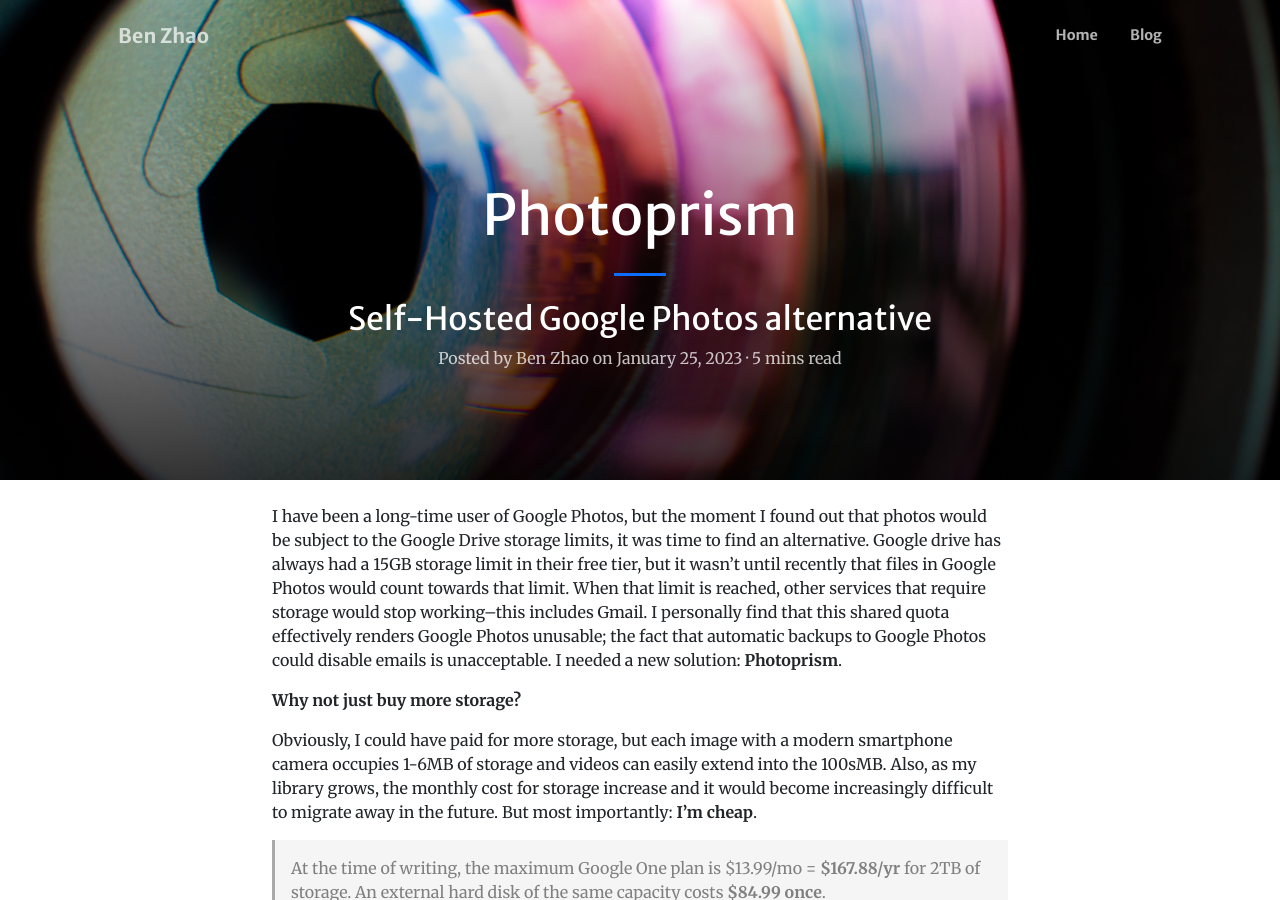
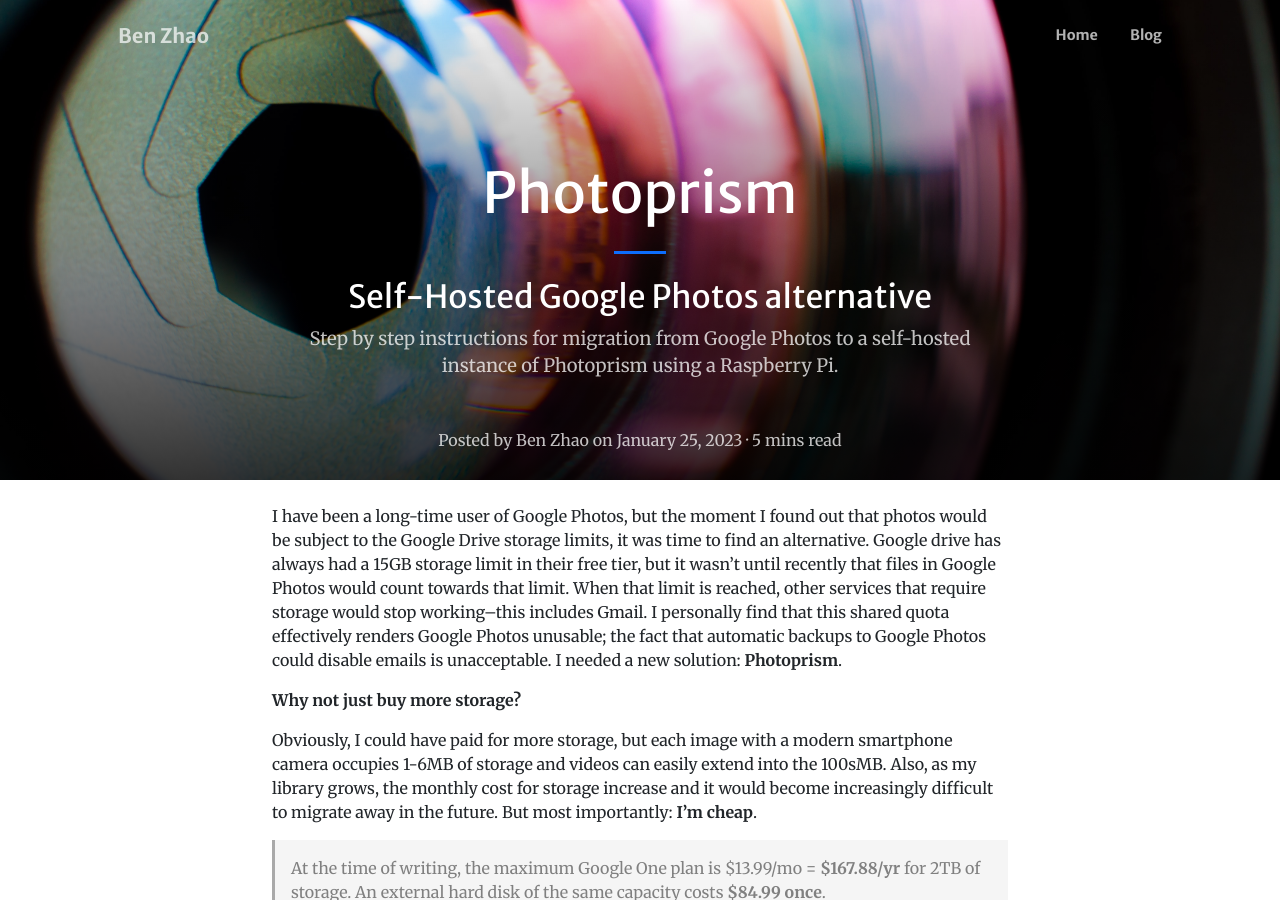
Before and after one commit to wenbenz/bootstrap5-creative-jekyll, a Jekyll site: the page built from _posts/2023-01-25-photoprism.md, in a window 1280 px wide and 900 px high. Built offline with Jekyll 4.4.1, drawn with Linux system fonts in a browser that asks for light colours; comment, search, counter and statistics services are not loaded.

Commit message:
added descriptions to blog posts

```diff
--- a/_posts/2023-01-25-photoprism.md
+++ b/_posts/2023-01-25-photoprism.md
@@ -2,6 +2,7 @@
 layout: post
 title: Photoprism
 subtitle: Self-Hosted Google Photos alternative
+description: Step by step instructions for migration from Google Photos to a self-hosted instance of Photoprism using a Raspberry Pi.
 date: 2023-01-25 12:00:00 -0500
 background: '/assets/img/posts/photoprism.jpg'
 includeMeta: yes
```
Also changed, not shown: _posts/2023-01-17-raspberry-pi.md (+1 -0 lines).
